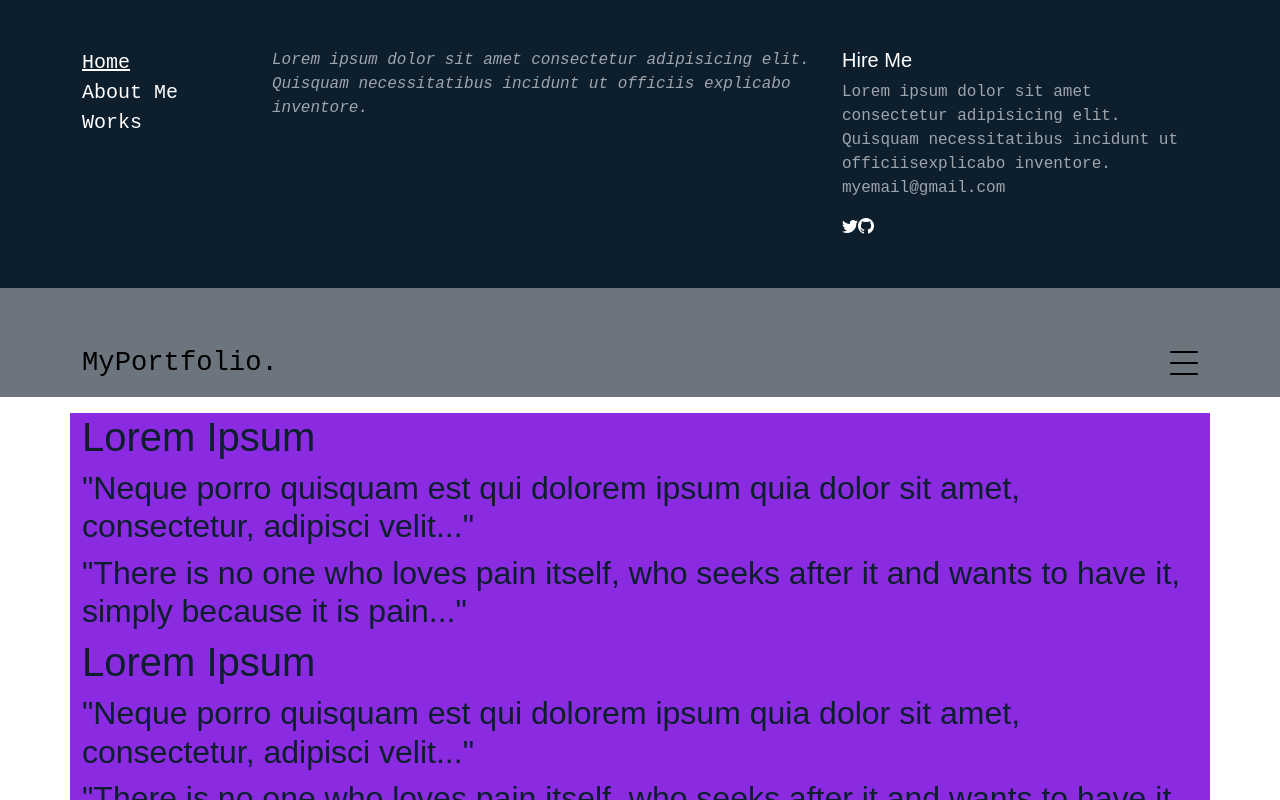
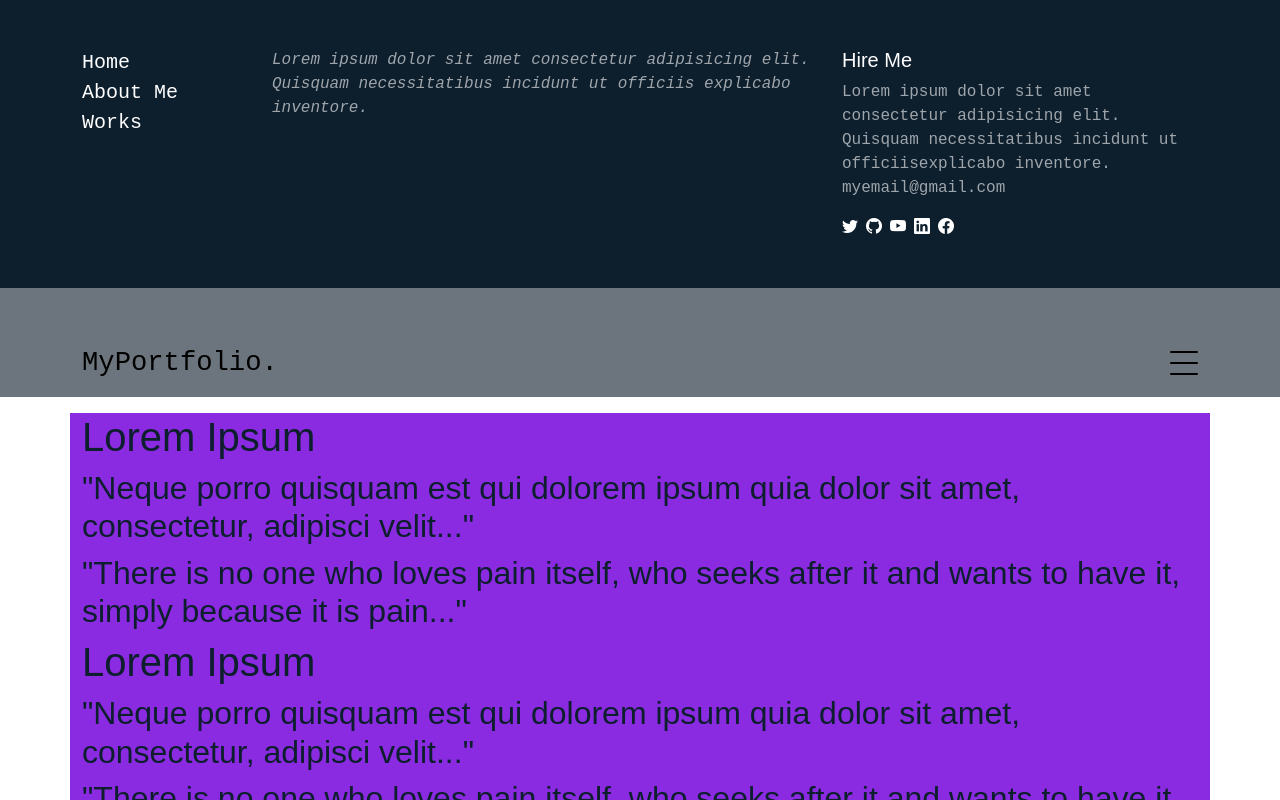
Before and after one commit to xanvalep/myPortafolio, a React (Create React App) app: page / in a window 1280 px wide. Both pictures are taken after a click on the link 1184 px from the left and 75 px from the top of the page. Shown: the top 800 px of the page. Built offline with nearby package versions, Linux system fonts and the light colour scheme.

Commit message:
maquetadoOk

```diff
--- a/src/components/Footer.jsx
+++ b/src/components/Footer.jsx
@@ -1,6 +1,6 @@
 export default function Footer (props ) {
     return(
         <div className="container bg-primary my-3">
-         <footer class="footer" role="contentinfo"><div class="row"><div class="col-sm-6 col-md-8">*************</div><div class="col-sm-6 col-md-4 text-md-end bg-secondary"> <div class="credits"> Designed by <a href="https://bootstrapmade.com/">BootstrapMade</a></div></div></div></footer>
+         <footer class="footer" role="contentinfo"><div class="row"><div class="col-sm-6 col-md-8">*************</div><div class="col-sm-6 col-md-4 text-md-end bg-secondary"> <div class="credits"> Designed by Zander Valero</div></div></div></footer>
         </div>
     )}
--- a/src/components/Home.jsx
+++ b/src/components/Home.jsx
@@ -25,8 +25,9 @@ return(
      <h2>
      "There is no one who loves pain itself, who seeks after it and wants to have it, simply because it is pain..."
      </h2>
-     <span></span>
     </div>
      <Video/>
+     <div className='container svg'>prueba</div>
+
     </div>
 )}
--- a/src/components/Video.jsx
+++ b/src/components/Video.jsx
@@ -1,17 +1,13 @@
-
+import  '..//css/Video.css';
 
 export default function Video (props ) {
 return(
-    <div className="container my-3">
-     <h1>
+    <div className="container bg-warning my-3 video">
+     <h2 className="mt-5 mb-5">
      Video
-     </h1>
-     <h2>
-     "Neque porro quisquam est qui dolorem ipsum quia dolor sit amet, consectetur, adipisci velit..."
      </h2>
-     <h2>
-     "There is no one who loves pain itself, who seeks after it and wants to have it, simply because it is pain..."
-     </h2>
-     <span></span>
+     <div className="container-fluid embed-responsive embed-responsive-16by9 mb-5">
+       <iframe title='prueba' className="embed-responsive-item" src="https://www.youtube.com/embed/zpOULjyy-n8?rel=0" allowfullscreen></iframe>
+      </div>
     </div>
 )}
--- a/src/components/navbar/Navbar.jsx
+++ b/src/components/navbar/Navbar.jsx
@@ -8,7 +8,7 @@ export default function Navbar (props ) {
             <div className="row align-items-start">
               <div className="col-md-2">
                 <ul className="custom-menu">
-                 <li className="active"><Link to="/">Home</Link></li>
+                 <li className=""><Link to="/">Home</Link></li>
                  <li><Link to="/about">About Me</Link></li>
                  <li><Link to="/works">Works</Link></li>
                 </ul>
@@ -24,7 +24,10 @@ export default function Navbar (props ) {
                    <h3>Hire Me</h3>
                    <p>Lorem ipsum dolor sit amet consectetur adipisicing elit. Quisquam necessitatibus incidunt ut officiisexplicabo inventore. <br/> myemail@gmail.com </p>
                    <span className="bi bi-twitter text-white mt-2"></span>
-                <span className="bi bi-github text-white mt-2"></span>
+                   <span className="bi bi-github text-white mt-2 mx-2"></span>
+                   <span className="bi bi-youtube text-white mt-2"></span>
+                   <span className="bi bi-linkedin text-white mt-2 mx-2"></span>
+                   <span className="bi bi-facebook text-white mt-2 "></span>
                </div>
              </div>
              </div>
--- a/src/css/Home.css
+++ b/src/css/Home.css
@@ -1,4 +1,8 @@
 .bck{
     background-color: blueviolet;
-
+    height: 100vh;
 }
+.svg{
+    background-color:blueviolet;
+    height: 200px;
+}
--- /dev/null
+++ b/src/css/Video.css
@@ -0,0 +1,7 @@
+.video{
+    height: auto;
+}
+iframe{
+    width: 100%;
+    height: 600px;
+}
```
Lines whose indentation alone changed are shown as unchanged.
